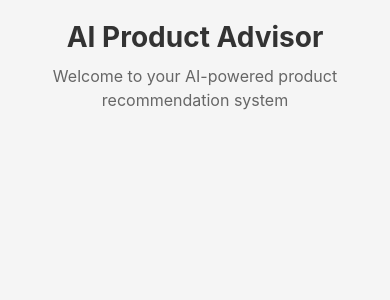
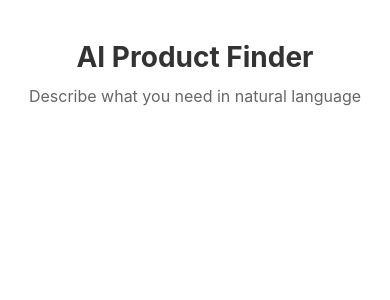
Before and after one commit to ighmaZ/ai-product-advisor, a React Native app: screen / in a window 390 px wide. Shown: the top 300 px of the page. Built offline with nearby package versions, Linux system fonts and the light colour scheme.

Commit message:
feat:advisorscreen

```diff
--- a/src/components/AdvisorScreen.tsx
+++ b/src/components/AdvisorScreen.tsx
@@ -1,27 +1,56 @@
 import React from "react";
-import { ScrollView, StyleSheet, Text, View } from "react-native";
-
-interface AdvisorScreenProps {
-  // Add props as needed
-}
+import {
+  Animated,
+  Platform,
+  ScrollView,
+  StyleSheet,
+  Text,
+  View,
+} from "react-native";
+import { StatusBar } from "expo-status-bar";
+interface AdvisorScreenProps {}
 
 const AdvisorScreen: React.FC<AdvisorScreenProps> = () => {
   return (
-    <ScrollView style={styles.container}>
-      <View style={styles.content}>
-        <Text style={styles.title}>AI Product Advisor</Text>
-        <Text style={styles.subtitle}>
-          Welcome to your AI-powered product recommendation system
-        </Text>
-      </View>
-    </ScrollView>
+    <View style={styles.container}>
+      <StatusBar style="light" />
+      <ScrollView
+        style={styles.scrollView}
+        showsVerticalScrollIndicator={false}
+        contentContainerStyle={styles.scrollContent}
+      >
+        <View style={styles.header}>
+          <Animated.View style={styles.titleContainer}>
+            {/* <Sparkles size={32} color="#FCD34D" /> */}
+            <Text style={styles.title}>AI Product Finder</Text>
+            <Text style={styles.subtitle}>
+              Describe what you need in natural language
+            </Text>
+          </Animated.View>
+        </View>
+      </ScrollView>
+    </View>
   );
 };
 
 const styles = StyleSheet.create({
   container: {
     flex: 1,
-    backgroundColor: "#f5f5f5",
+  },
+  header: {
+    marginBottom: 30,
+  },
+  scrollView: {
+    flex: 1,
+  },
+  titleContainer: {
+    alignItems: "center",
+    marginBottom: 20,
+  },
+  scrollContent: {
+    paddingTop: Platform.OS === "ios" ? 60 : 40,
+    paddingHorizontal: 20,
+    paddingBottom: 100,
   },
   content: {
     padding: 20,
@@ -40,31 +69,6 @@ const styles = StyleSheet.create({
     marginBottom: 30,
     lineHeight: 24,
   },
-  section: {
-    marginBottom: 25,
-    backgroundColor: "#fff",
-    padding: 15,
-    borderRadius: 10,
-    shadowColor: "#000",
-    shadowOffset: {
-      width: 0,
-      height: 2,
-    },
-    shadowOpacity: 0.1,
-    shadowRadius: 3.84,
-    elevation: 5,
-  },
-  sectionTitle: {
-    fontSize: 18,
-    fontWeight: "600",
-    color: "#333",
-    marginBottom: 8,
-  },
-  description: {
-    fontSize: 14,
-    color: "#666",
-    lineHeight: 20,
-  },
 });
 
 export default AdvisorScreen;
```
